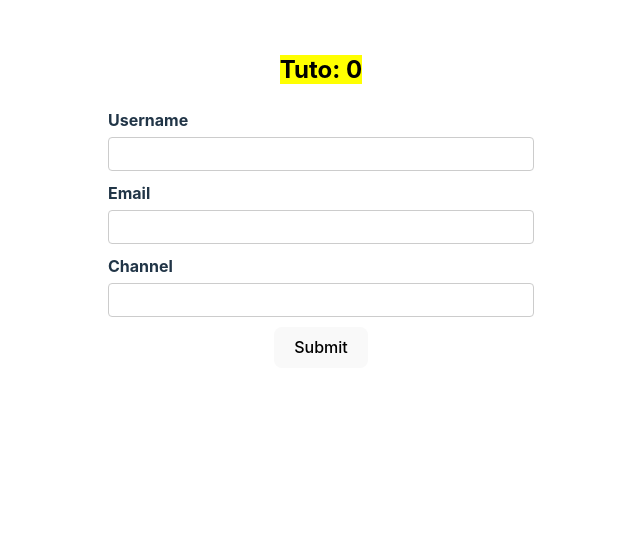
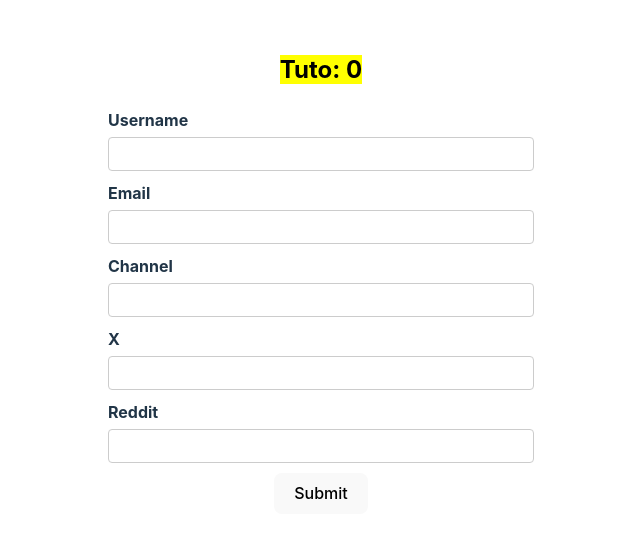
Before and after one commit to JasserBA/react-hook-form-tuto, a React (Create React App) app: page / in a window 1280 px wide. Shown: the top 538 px of the page, without its empty margins (319-959 px from the left). Built offline with nearby package versions, Linux system fonts and the light colour scheme; no server answers; the HTML template or start-up script is replaced by a standard one.

Commit message:
Added data from jsonplaceholder/users and new objects with nested references.

```diff
--- a/src/components/TutoForm.tsx
+++ b/src/components/TutoForm.tsx
@@ -5,11 +5,31 @@ type FormValues = {
   username: string;
   email: string;
   channel: string;
+  social: {
+    x: string;
+    reddit: string;
+  };
 };
 
 export const TutoForm = () => {
   //  we need to add formValues type when invoking the useForm
-  const form = useForm<FormValues>();
+  const form = useForm<FormValues>({
+    defaultValues: async () => {
+      const response = await fetch(
+        "https://jsonplaceholder.typicode.com/users/9"
+      );
+      const data = await response.json();
+      return {
+        username: "jasser",
+        email: data.email,
+        channel: "",
+        social: {
+          x: "s",
+          reddit: "s",
+        },
+      };
+    },
+  });
   const { register, control, handleSubmit, formState } = form;
   // the erros object conain individual field errors
   const { errors } = formState;
@@ -42,6 +62,7 @@ export const TutoForm = () => {
           />
           <span className="error">{errors.username?.message}</span>
         </div>
+
         <div className="form-control">
           <label htmlFor="email">Email</label>
           <input
@@ -73,6 +94,7 @@ export const TutoForm = () => {
           />
           <span className="error">{errors.email?.message}</span>
         </div>
+
         <div className="form-control">
           <label htmlFor="channel">Channel</label>
           <input
@@ -87,6 +109,36 @@ export const TutoForm = () => {
           />
           <span className="error">{errors.channel?.message}</span>
         </div>
+
+        <div className="form-control">
+          <label htmlFor="x">X</label>
+          <input
+            type="text"
+            id="x"
+            {...register("social.x", {
+              required: {
+                value: true,
+                message: "Should be filled",
+              },
+            })}
+          />
+          <span className="error">{errors.social?.x?.message}</span>
+        </div>
+
+        <div className="form-control">
+          <label htmlFor="reddit">Reddit</label>
+          <input
+            type="text"
+            id="reddit"
+            {...register("social.reddit", {
+              required: {
+                value: true,
+                message: "Should be filled",
+              },
+            })}
+          />
+          <span className="error">{errors.social?.reddit?.message}</span>
+        </div>
         <button>Submit</button>
       </form>
 
```
